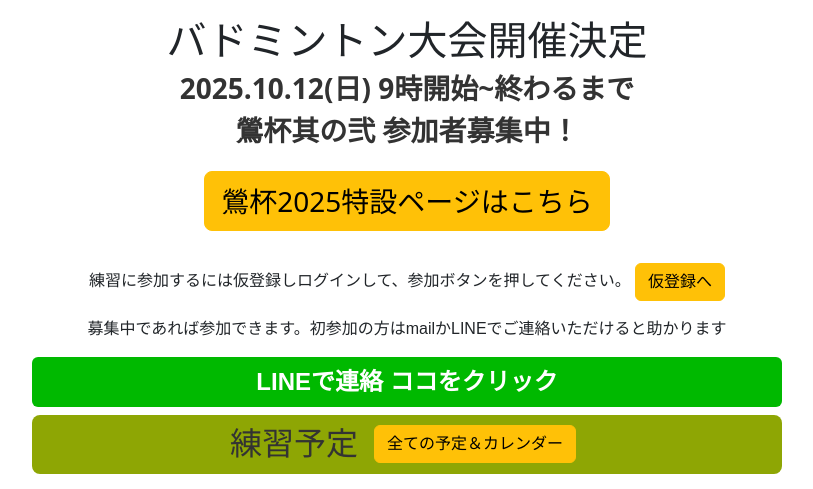
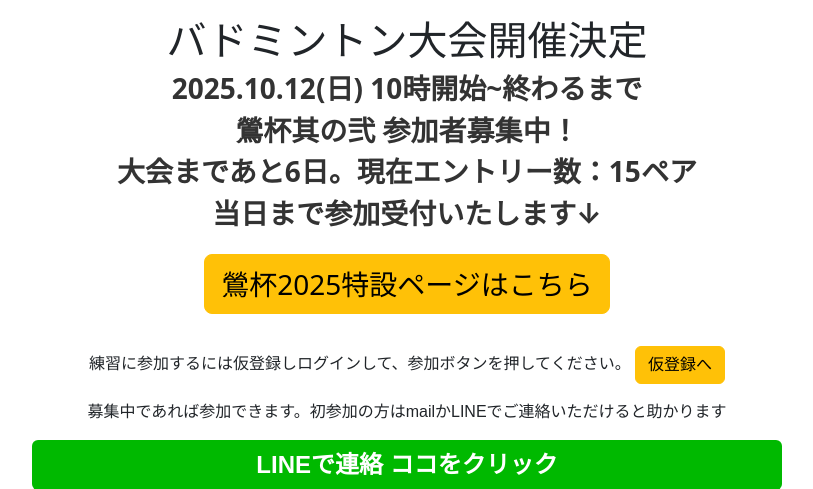
Before and after one commit to UGUIS8020/uguis-bad, a Flask app: page / in a window 1280 px wide. Shown: the part 56-545 px from the top of the page, without its empty margins (233-1046 px from the left). Run offline with Flask 3, Linux system fonts and the light colour scheme; data that the repository does not hold is empty; some libraries are stand-ins or nearby versions.

Commit message:
新越谷02

```diff
--- a/templates/index.html
+++ b/templates/index.html
@@ -131,8 +131,10 @@
 
 <section id="about" class="mt-3 mb-3 text-center">
      <h1>バドミントン大会開催決定</h1>
-    <h3>2025.10.12(日) 9時開始~終わるまで</h3>
+    <h3>2025.10.12(日) 10時開始~終わるまで</h3>
        <h3>鶯杯其の弐 参加者募集中！</h3>
+       <h3>大会まであと6日。現在エントリー数：15ペア</h3>
+       <h3>当日まで参加受付いたします↓</h3>
 
        <a href="{{ url_for('uguis2025_tournament') }}" class="btn btn-warning btn-lg my-3 fs-3">鶯杯2025特設ページはこちら</a>
 </section>
--- a/templates/tournament/uguis2025_tournament.html
+++ b/templates/tournament/uguis2025_tournament.html
@@ -356,6 +356,8 @@ img:not(.avatar-ig img) {
 </div>
 
 <h1>越谷で開催！誰でも参加OKのバドミントン大会</h1>
+<h2>大会まであと6日 現在エントリー数：15ペア</h2>
+<h2>まだまだ参加受付中！</h2>
 <h2>第2回 鶯バドミントン大会（2025年10月12日｜越谷市立西体育館）</h2>
 <div class="boxtop">2025.10.12 日曜日 9時開始~終わるまで(18時終了を目標)</div>
 <div class="boxtop">鶯杯其の弐 参加者募集中！</div>
@@ -408,7 +410,7 @@ img:not(.avatar-ig img) {
 </div>
 
 <div class="container04">
-    <h3>開催日時: 2025年10月12日(日) 9時～終わるまで</h3>
+    <h3>開催日時: 2025年10月12日(日) 10時～終わるまで</h3>
     <h3>申し込み期日: 2025年10月11日まで</h3>
     <h3>会場: 越谷市立西体育館</h3>
     <h3>〒343-0851 埼玉県越谷市七左町四丁目223番地</h3>
```
